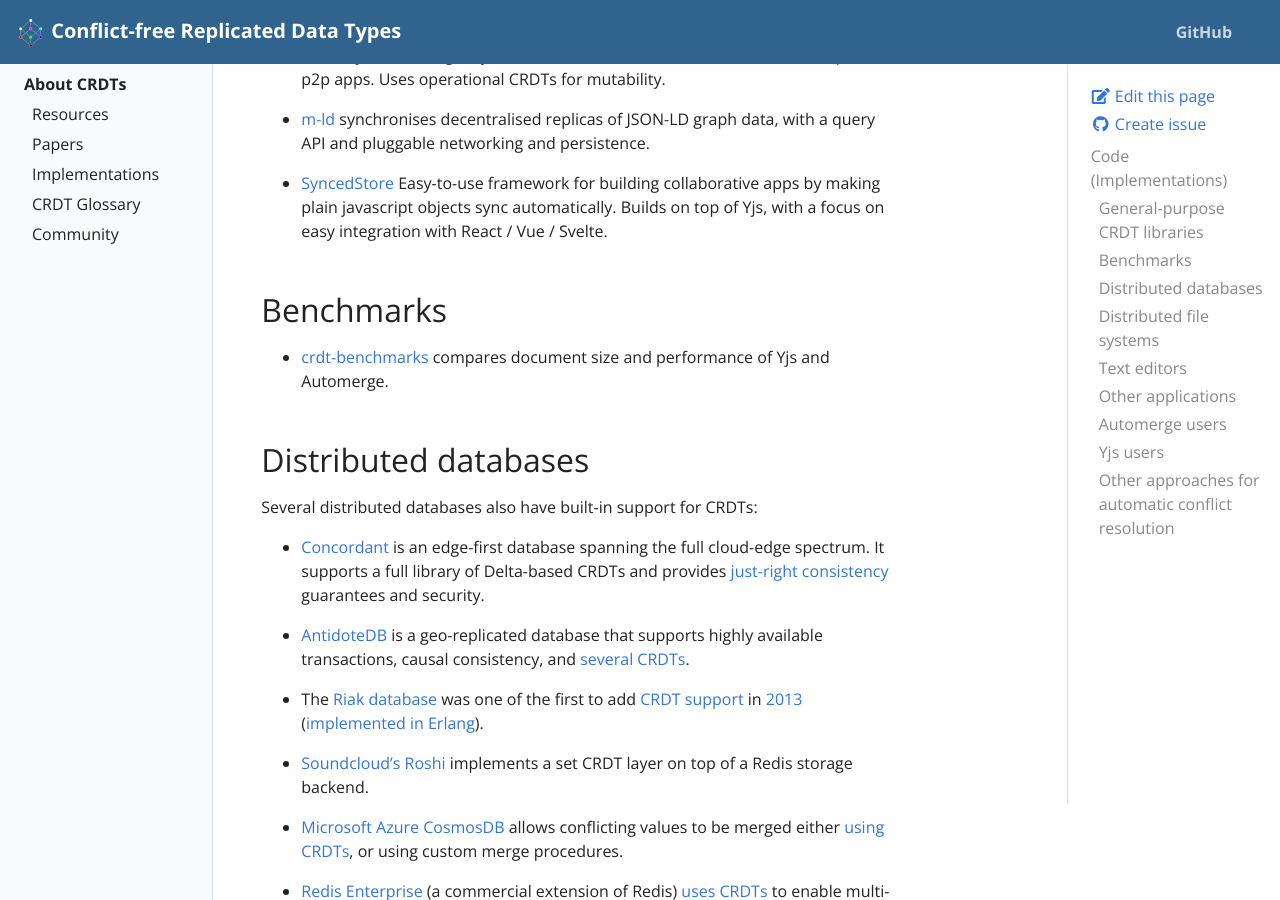
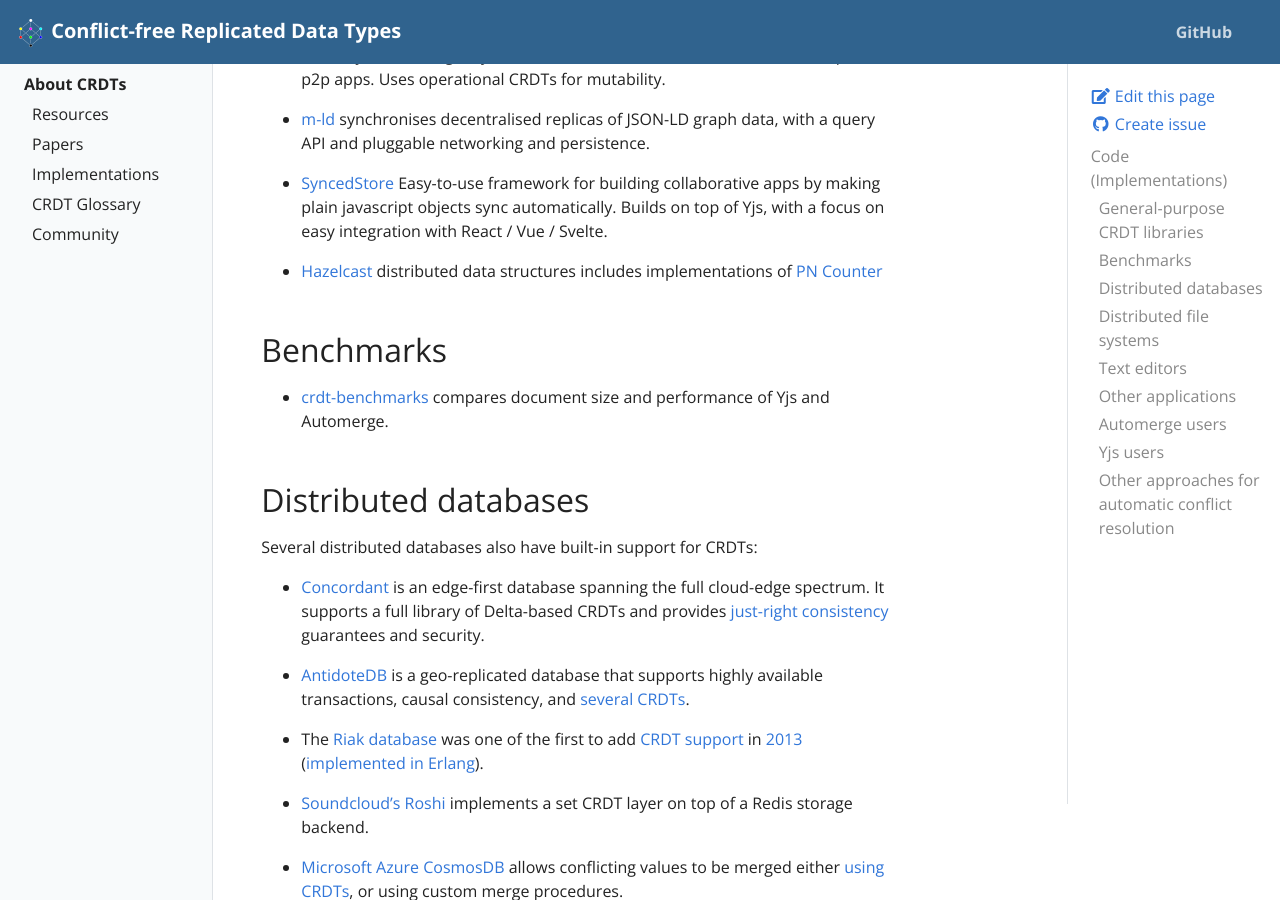
Before and after one commit to ept/crdt-website, a Jekyll site: the page built from pages/implementations.md, in a window 1280 px wide and 900 px high, scrolled down 1247 px. Built offline with Jekyll 4.4.1, drawn with Linux system fonts in a browser that asks for light colours.

Commit message:
Update implementations.md
Add hazelcast PN Counter implementation

```diff
--- a/pages/implementations.md
+++ b/pages/implementations.md
@@ -76,6 +76,9 @@ collaborative applications and replicated storage systems:
 * [m-ld](https://m-ld.org/) synchronises decentralised replicas of JSON-LD graph data, with a query API and pluggable networking and persistence.
 
 * [SyncedStore](https://syncedstore.org/) Easy-to-use framework for building collaborative apps by making plain javascript objects sync automatically. Builds on top of Yjs, with a focus on easy integration with React / Vue / Svelte.
+
+* [Hazelcast](https://hazelcast.com/) distributed data structures includes implementations of [PN Counter](https://docs.hazelcast.com/imdg/latest/data-structures/pn-counter)
+
 
 ## Benchmarks
 
```
